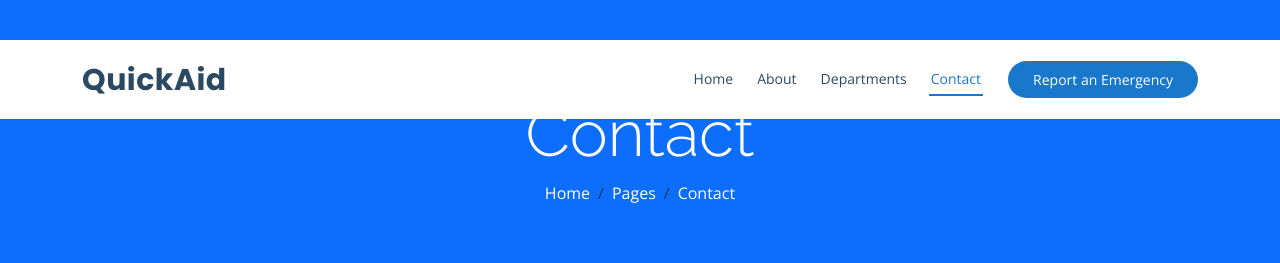
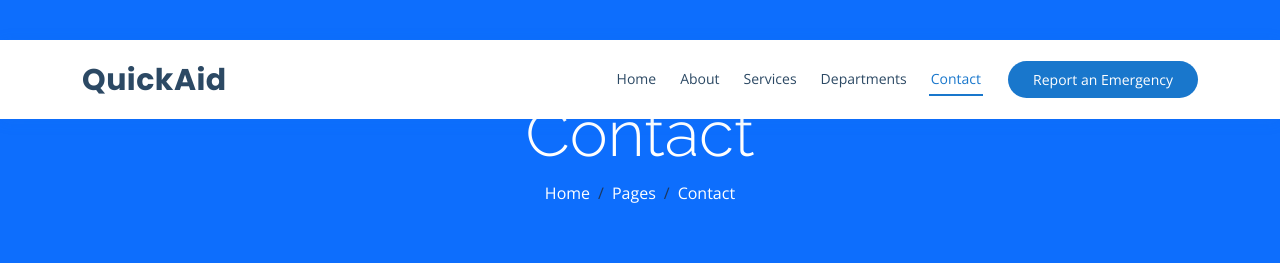
Before and after one commit to Oluwap0nmile/Quickaid, a Django app: page /contact/ in a window 1280 px wide. Shown: the top 263 px of the page. Run offline with Django 5.2, Linux system fonts and the light colour scheme; some libraries are stand-ins or nearby versions.

Commit message:
Fixed bugs

```diff
--- a/templates/contact.html
+++ b/templates/contact.html
@@ -56,15 +56,13 @@
 
         <nav id="navbar" class="navbar order-last order-lg-0">
           <ul>
-            <li><a class="nav-link" href="{% url 'home' %}">Home</a></li>
-            <li><a class="nav-link" href="{% url 'about' %}">About</a></li>
-            <li><a class="nav-link" href="{% url 'services' %}>Services</a></li>
-            <li>
-              <a class="nav-link" href="{% url 'department' %}">Departments</a>
-            </li>
-            <!-- <li><a class="nav-link" href="#doctors">Doctors</a></li> -->
+            <li><a class="nav-link scrollto active" href="{% url 'home' %}">Home</a></li>
+            <li><a class="nav-link scrollto" href="{% url 'about' %}">About</a></li>
+            <li><a class="nav-link scrollto" href="{% url 'services' %}">Services</a></li>
+            <li><a class="nav-link scrollto active" href="{% url 'department' %}">Departments</a></li>
+            <!-- <li><a class="nav-link scrollto" href="#doctors">Doctors</a></li> -->
 
-            <li><a class="nav-link active" href="{% url 'contact' %}">Contact</a></li>
+            <li><a class="nav-link scrollto" href="{% url 'contact' %}">Contact</a></li>
           </ul>
           <i class="bi bi-list mobile-nav-toggle"></i>
         </nav>
```
